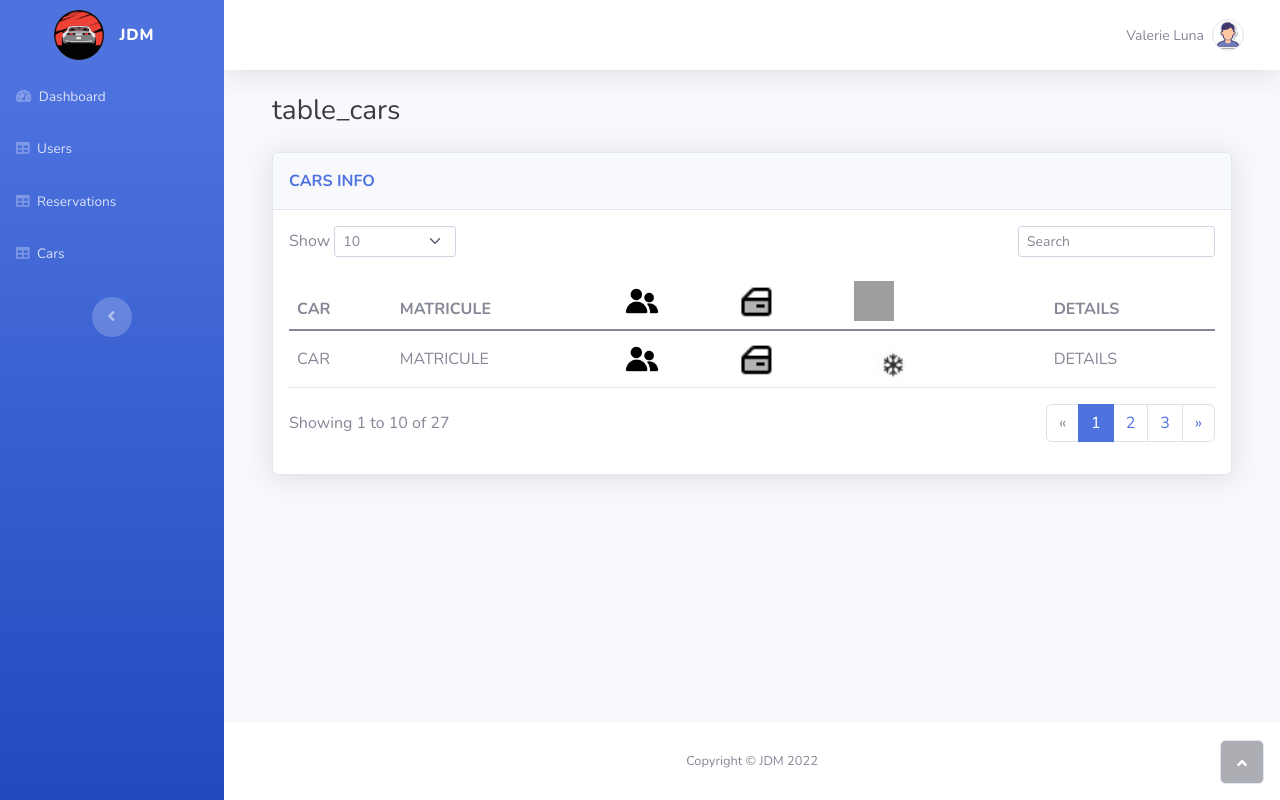
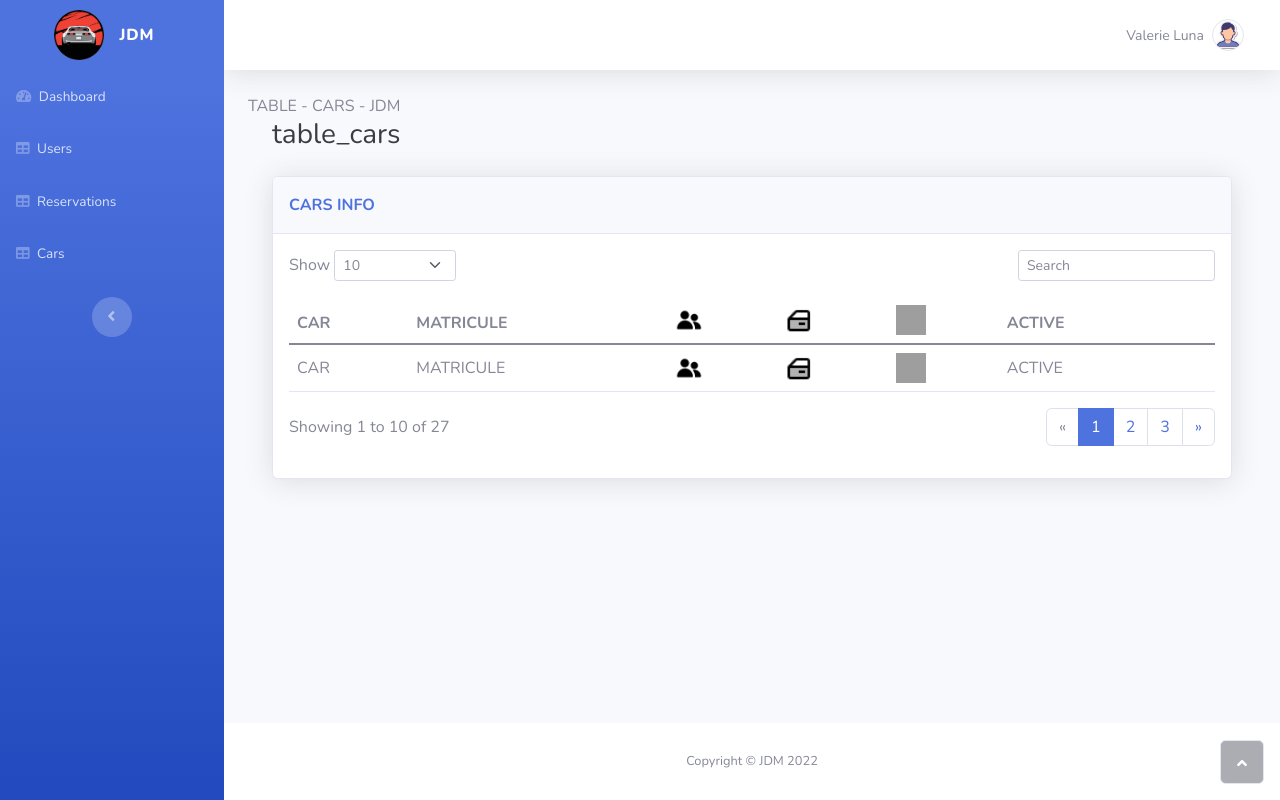
Before and after one commit to MOtAkAli/JDM, a Django app: page /employee/cars/ in a window 1280 px wide. Run offline with Django 4.2, Linux system fonts and the light colour scheme; data that the repository does not hold is empty; some libraries are stand-ins or nearby versions; grey boxes are pictures that could not be loaded.

Commit message:
merge from origin/main & update some functions , url  , name details.html to car.html

```diff
--- a/employee/templates/employee/cars.html
+++ b/employee/templates/employee/cars.html
@@ -9,7 +9,7 @@
 <head>
     <meta charset="utf-8">
     <meta name="viewport" content="width=device-width, initial-scale=1.0, shrink-to-fit=no">
-    {% block title %} <title>TABLE - CARS - JDM</title> {% endblock %}
+    {% block title %} TABLE - CARS - JDM {% endblock %}
 
     <link rel="stylesheet" href="{% static 'employee/bootstrap/css/bootstrap.min.css' %}">
     <link rel="stylesheet"
@@ -45,25 +45,30 @@
                         <tr>
                             <th>   CAR   </th>
                             <th>MATRICULE</th>
-                            <th><img src="{%static 'employee/img/avatars/icons8-person-66.png'  %}"style="width: 40px; height: 40px;"></th>
-                            <th> <img src="{%static 'employee/img/avatars/icons8-car-door-24.png'  %}"style="width: 40px; height: 40px;"></th>
-                            <th><img src="{%static 'employee/img/avatars/icons8-winter-50.png'  %}"style="width: 40px; height: 40px;"></th>
-                            <th>DETAILS</th>
+                            <th><img src="{%static 'employee/img/avatars/icons8-person-66.png'  %}"style="width: 30px; height: 30px;"></th>
+                            <th> <img src="{%static 'employee/img/avatars/icons8-car-door-24.png'  %}"style="width: 30px; height: 30px;"></th>
+                            <th><img src="{%static 'employee/img/avatars/icons8-winter-50.png'  %}"style="width: 30px; height: 30px;"></th>
+                            <th>ACTIVE</th>
+                            <th></th>
                         </tr>
                     </thead>
                     <tbody>
-                        {% for car in cars_data_base %}
+                        {% for car in cars %}
                         <tr>
                           <td> <img class="rounded-circle" src="{{ car.picture.url }}"style="width: 100px; height: 100px;"></td>
                           <td> {{ car.carModel.carBrand.name }} </td>
                           <td> {{ car.seats }}</td>
                           <td> {{car.doors}} </td>
-                          <td> {{car.ac}} </td>
-                           <td>  <a href="details.html/{{ car.id }}" class="link-info" > details_car </a> </td>
-                           <td> <div class="form-check">
-                            <input type="checkbox"  disabled name="checkk">
+                          <td>
+                            <input type="checkbox" class="form-check-input" disabled {% if car.ac %} checked {% endif %}>
 
-                          </div>    </td>
+                            </td>
+                          <td>
+                            <input type="checkbox" class="form-check-input" disabled {% if car.is_active %} checked {% endif %}>
+
+                            </td>
+                          <td>  <a href="/employee/car/{{ car.id }}" class="btn btn-primary" > detail </a> </td>
+
 
                         </tr>
                       {% endfor %}
@@ -81,10 +86,10 @@
                         <tr>
                             <td>   CAR   </td>
                             <td>MATRICULE</td>
-                            <td><img src="{%static 'employee/img/avatars/icons8-person-66.png'  %}"style="width: 40px; height: 40px;"></td>
-                            <td> <img src="{%static 'employee/img/avatars/icons8-car-door-24.png'  %}"style="width: 40px; height: 40px;"></td>
-                            <td><img src="{%static 'employee/img/avatars/climatisation_option(2).jpeg'  %}"style="width: 80px; height: 40px;"></td>
-                            <td>DETAILS</td>
+                            <td><img src="{%static 'employee/img/avatars/icons8-person-66.png'  %}"style="width: 30px; height: 30px;"></td>
+                            <td> <img src="{%static 'employee/img/avatars/icons8-car-door-24.png'  %}"style="width: 30px; height: 30px;"></td>
+                            <td><img src="{%static 'employee/img/avatars/icons8-winter-50.png'  %}"style="width: 30px; height: 30px;"></td>
+                            <td>ACTIVE</td>
                         </tr>
                     </tfoot>
                 </table>
--- a/employee/urls.py
+++ b/employee/urls.py
@@ -5,8 +5,5 @@ urlpatterns = [
     path('', views.index, name='index'),
     re_path(r'^users/search/(?P<search>((id|first_name|last_name|email|phone)=(\w+[\-\.]*\w+@?\w+\-?\w+\.?\w+|\w+))?)/(?P<setof>(10|25|50|100))/(?P<num_page>[1-9]\d*)', views.users, name='users'),
     path("cars/",views.cars, name="cars"),
-    path("cars/details",views.details ,name="details"),
-    path("details.html",views.details ,name="details"),
-    path("cars/details/<int:id>",views.details_with_id ,name="details_with_id"),
-    path("details.html/<int:id>",views.details_with_id ,name="details_with_id"),
+    path("car/<int:id>",views.car ,name="car"),
 ]
--- a/employee/views.py
+++ b/employee/views.py
@@ -11,21 +11,17 @@ def index(request):
     return render(request, 'employee/index.html', {})
 
 def cars(request):
-    cars_data_base= Car.objects.all()
+    cars= Car.objects.all()
 
 
-    return render(request, 'employee/cars.html', {'cars_data_base':cars_data_base })
+    return render(request, 'employee/cars.html', {'cars':cars })
 
 
-def details(request):
 
-        cars_data_base= Car.objects.all()
-        return render(request, 'employee/details.html', {'cars_data_base':cars_data_base })
+def car(request,id):
 
-def details_with_id(request,id):
-
-        id_cars=Car.objects.get(id=id)
-        return render(request, 'employee/details.html', {'cars_id': id_cars})
+        car=Car.objects.get(id=id)
+        return render(request, 'employee/car.html', {'car': car})
 
 
 def users(request, search, setof, num_page):
```
Also changed, not shown: employee/templates/employee/car.html (renamed from employee/templates/employee/details.html, +12 -16 lines).
